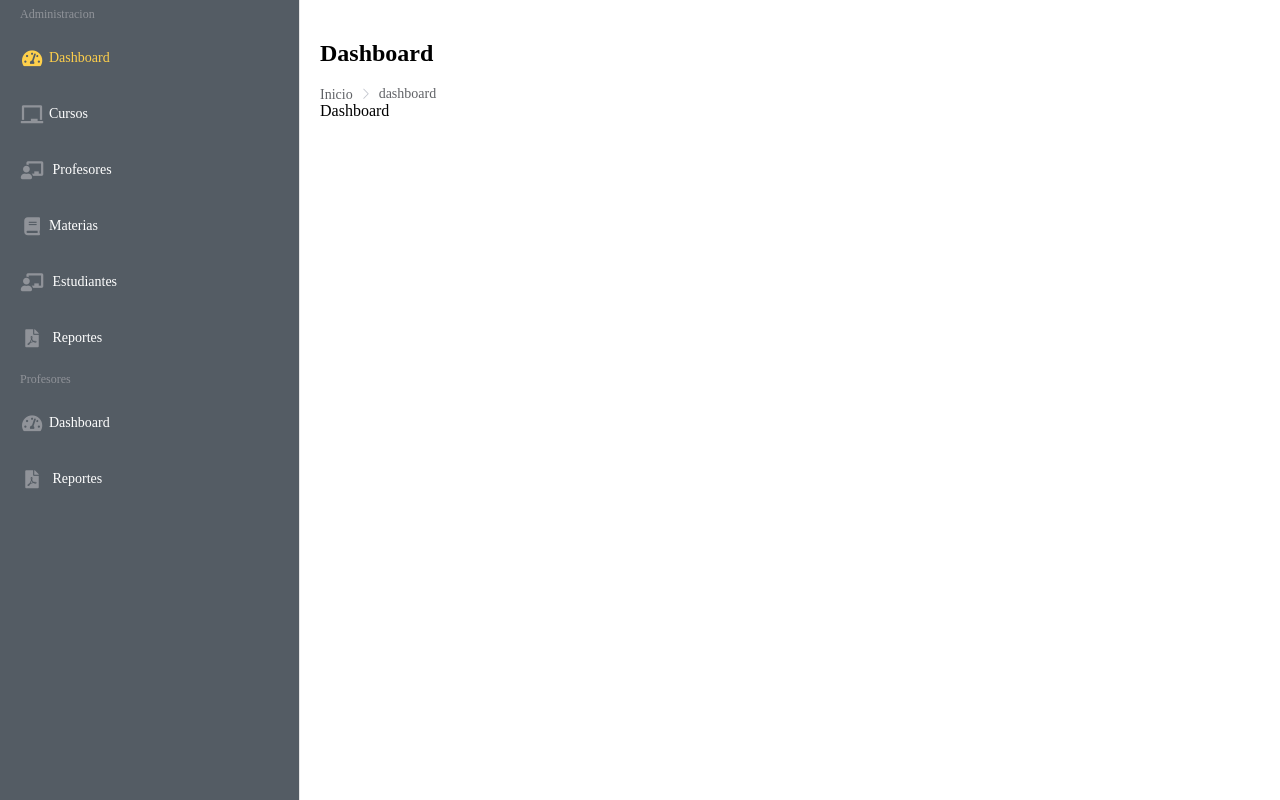
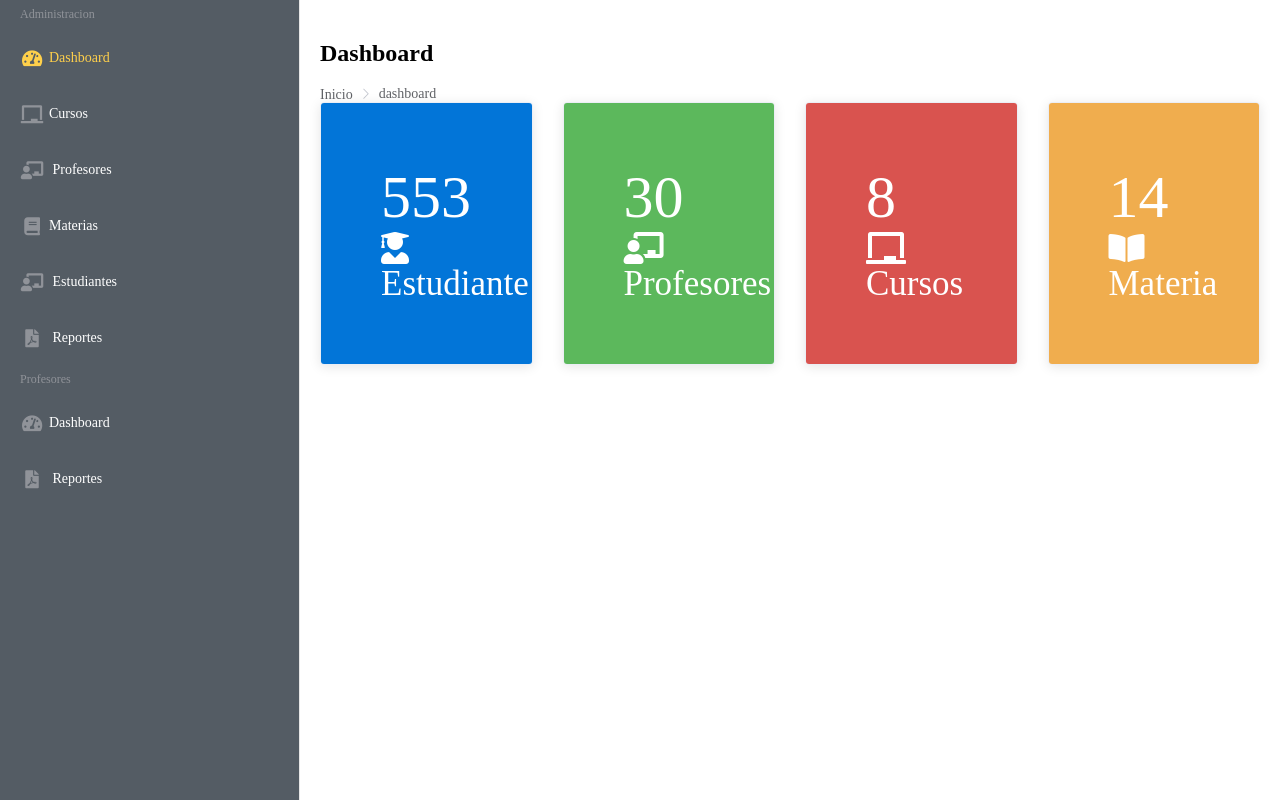
Before and after one commit to cesarmedinaalmonte/gsaxfe-vuejs, a Vue app: page / in a window 1280 px wide. Built offline with nearby package versions, Linux system fonts and the light colour scheme.

Commit message:
Dashboard terminado

```diff
--- a/src/components/Dashboard/Dashboard.vue
+++ b/src/components/Dashboard/Dashboard.vue
@@ -1,7 +1,40 @@
 <template>
-    <div>Dashboard</div>
+
+    <div>
+        <el-row :gutter="30">
+            <el-col :span="6">
+                <el-card align="left"  :body-style="{ padding: '60px',backgroundColor:'#0275d8',borderColor: '#0275d8', color:'#fff'}" shadow="always">
+                    <span style=" font-size: 60px; ">553</span><br>
+                    <i style="margin-right: 5px;" class="fas fa-user-graduate fa-2x"></i>
+                    <span style=" font-size: 35px; margin-right: 10px;">Estudiante</span>
+                </el-card>
+            </el-col>
+            <el-col :span="6">
+                <el-card align="left" :body-style="{ padding: '60px', backgroundColor:'#5cb85c', borderColor: '#5cb85c', color:'#fff'}" shadow="always">
+                    <span style=" font-size: 60px; ">30</span><br>
+                    <i style="margin-right: 5px;" class="fas fa-chalkboard-teacher fa-2x"></i>
+                    <span style="font-size: 35px;">Profesores</span>
+                </el-card>
+            </el-col>
+            <el-col :span="6">
+                <el-card align="left" :body-style="{ padding: '60px', backgroundColor: '#d9534f', borderColor:'#d9534f', color:'#fff' }" shadow="always">
+                    <span style=" font-size: 60px; ">8</span><br>
+                    <i style="margin-right: 5px;" class="fas fa-chalkboard fa-2x"></i>
+                    <span style="font-size: 35px;">Cursos</span>
+                </el-card>
+            </el-col>
+            <el-col :span="6">
+                <el-card align="left" :body-style="{ padding: '60px', backgroundColor: '#f0ad4e', borderColor:'#f0ad4e', color:'#fff'}" shadow="always">
+                    <span style=" font-size: 60px; ">14</span><br>
+                    <i style="margin-right: 5px;" class="fas fa-book-open fa-2x"></i>
+                    <span style="font-size: 35px;">Materia</span>
+                </el-card>
+            </el-col>
+
+        </el-row>
+    </div>
+
 </template>
-
 <script>
 export default {
     name: 'Dashboard',
```
